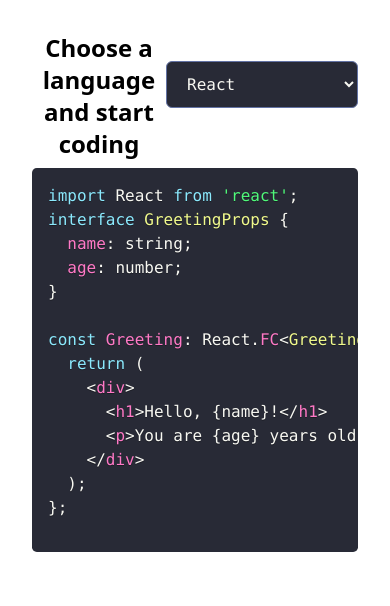
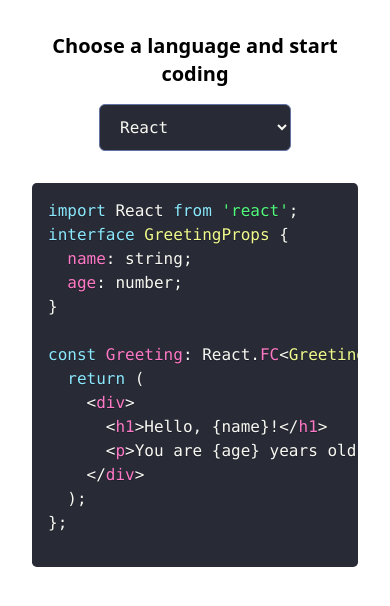
Before and after one commit to nameerakhter/code-editor-react, a React (Vite) app: page / in a window 390 px wide. Shown: the top 606 px of the page. Built offline with nearby package versions, Linux system fonts and the light colour scheme.

Commit message:
fix: layout bug in mobile

```diff
--- a/src/components/TextArea.tsx
+++ b/src/components/TextArea.tsx
@@ -39,8 +39,8 @@
 
   return (
     <>
-      <div className="flex justify-between items-center">
-        <h1 className="text-2xl font-extrabold">Choose a language and start coding</h1>
+      <div className="flex flex-col sm:flex-row justify-between items-center gap-4 sm:gap-0">
+        <h1 className="text-xl sm:text-2xl font-extrabold text-center sm:text-left">Choose a language and start coding</h1>
         <LanguageSelector
           selectedLanguage={selectedLanguage}
           onLanguageChange={handleLanguageChange}
```
